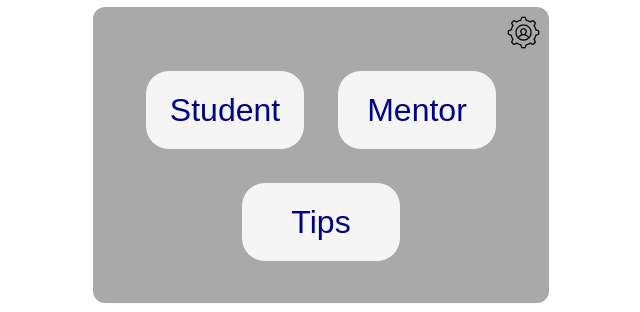
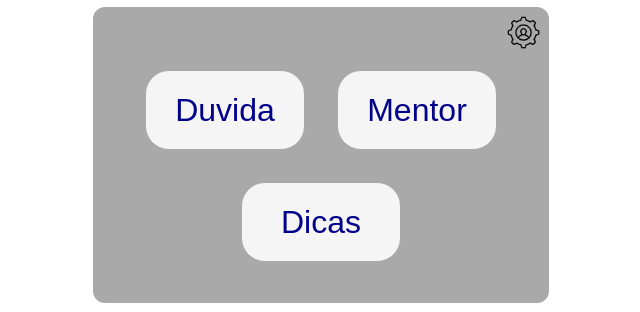
Before and after one commit to GMODias/frontend-legados-hackathon-project, a React (Create React App) app: page /mentor in a window 1280 px wide. Both pictures are taken after a click on the button 17 px from the left and 17 px from the top of the page. Shown: the part 245-557 px from the top of the page, without its empty margins (319-959 px from the left). Built offline with nearby package versions, Linux system fonts and the light colour scheme.

Commit message:
[PT-BR] Implementado Marcaçao Mockada no estudante. [EN] Mocked register implemented in StudentSchedule.

```diff
--- a/src/pages/Main.js
+++ b/src/pages/Main.js
@@ -18,7 +18,7 @@ function Main() {
           className="btn-main"
           onClick={ () => setRedirect('/student') }
         >
-          Student
+          Duvida
         </button>
         <button
           type="button"
@@ -32,7 +32,7 @@ function Main() {
           className="btn-main"
           onClick={ () => setRedirect('/tips') }
         >
-          Tips
+          Dicas
         </button>
       </main>
     </div>
--- a/src/pages/MentorSchedule.js
+++ b/src/pages/MentorSchedule.js
@@ -13,13 +13,12 @@ function MentorSchedule() {
 
   return (
     <>
+      {showModal && <Modal props={ { setShowModal } } />}
       <header>
         <div className="navigateBtns">
           <ButtonWithImage kind="main" />
-          {showModal && <Modal props={ { setShowModal } } />}
         </div>
       </header>
-      <button type="button" onClick={ () => setShowModal(true) }>teste</button>
       <h1 className="headerTxt">Marcação de Mentorias - MENTOR</h1>
       { showTable(setShowModal) }
 
--- a/src/pages/StudentSchedule.js
+++ b/src/pages/StudentSchedule.js
@@ -1,13 +1,14 @@
 import React, { useState } from 'react';
-import { Table, ButtonWithImage, ThemeSelector } from '../components';
+import { Modal, Table, ButtonWithImage, ThemeSelector } from '../components';
 import '../css/pages/StudentSchedule.css';
 
 function StudentSchedule() {
   const [selectedTheme, setSelectedTheme] = useState(null);
+  const [showModal, setShowModal] = useState(false);
 
-  const showTable = () => (
+  const showTable = (showModalHandler) => (
     <div className="scheduleTableDiv">
-      <Table />
+      <Table modal={ showModalHandler } />
     </div>
   );
 
@@ -19,6 +20,7 @@ function StudentSchedule() {
 
   return (
     <>
+      {showModal && <Modal props={ { setShowModal } } />}
       <header>
         <div className="navigateBtns">
           <ButtonWithImage kind="main" />
@@ -27,7 +29,7 @@ function StudentSchedule() {
         { !selectedTheme && <ThemeSelector setTheme={ setSelectedTheme } /> }
         { selectedTheme && makeH1(`Marcação das Mentorias de ${selectedTheme} - ALUNO`) }
       </header>
-      { selectedTheme && showTable() }
+      { selectedTheme && showTable(setShowModal) }
     </>
   );
 }
```
